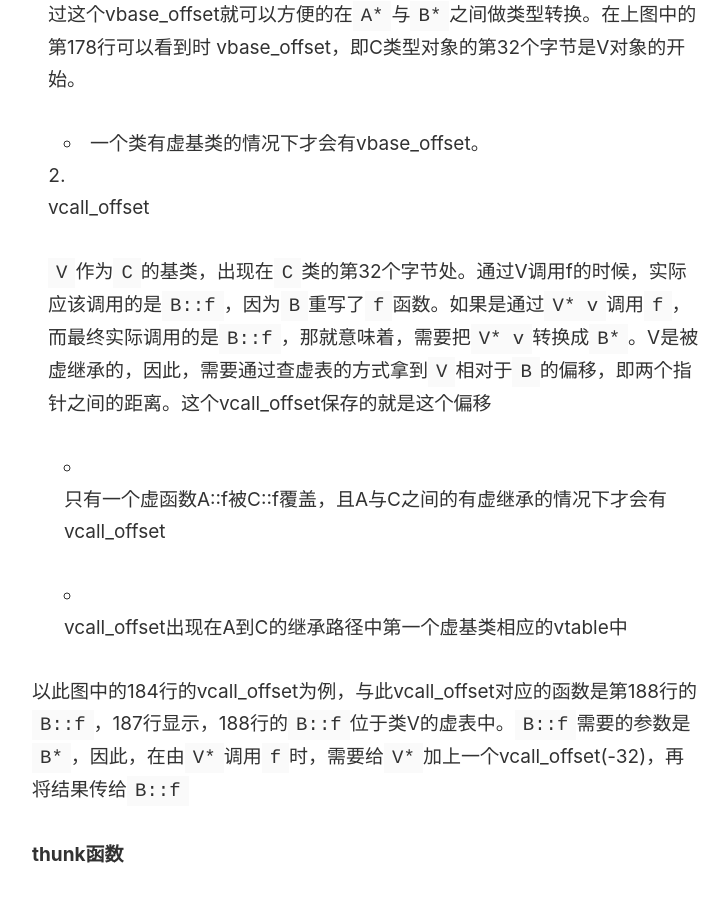
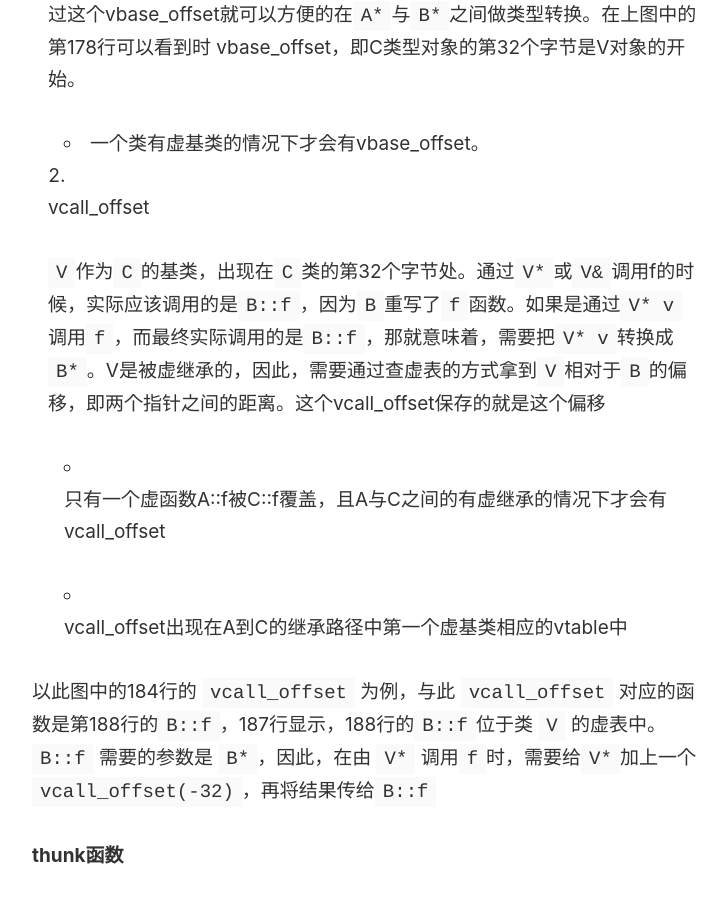
Before and after one commit to ddwolf/ddwolf.github.io, a Jekyll site: the page built from _posts/2024-06-18-cpp-thunk-function.md, in a window 1280 px wide and 900 px high, scrolled down 2726 px. Shown: the whole window, without its empty margins (274-1002 px from the left). Built offline with Jekyll 4.4.1, drawn with Linux system fonts in a browser that asks for light colours.

Commit message:
add type conversion

```diff
--- a/_posts/2024-06-18-cpp-thunk-function.md
+++ b/_posts/2024-06-18-cpp-thunk-function.md
@@ -89,13 +89,13 @@ struct B : public A, public virtual V {double j; virtual void f() override {}};
 
 2. vcall_offset
 
-   `V`作为`C`的基类，出现在`C`类的第32个字节处。通过V调用f的时候，实际应该调用的是`B::f`，因为`B`重写了`f`函数。如果是通过`V* v`调用`f`，而最终实际调用的是`B::f`，那就意味着，需要把`V* v`转换成`B*`。V是被虚继承的，因此，需要通过查虚表的方式拿到`V`相对于`B`的偏移，即两个指针之间的距离。这个vcall_offset保存的就是这个偏移
+   `V`作为`C`的基类，出现在`C`类的第32个字节处。通过`V*`或`V&`调用f的时候，实际应该调用的是`B::f`，因为`B`重写了`f`函数。如果是通过`V* v`调用`f`，而最终实际调用的是`B::f`，那就意味着，需要把`V* v`转换成`B*`。V是被虚继承的，因此，需要通过查虚表的方式拿到`V`相对于`B`的偏移，即两个指针之间的距离。这个vcall_offset保存的就是这个偏移
 
    - 只有一个虚函数A::f被C::f覆盖，且A与C之间的有虚继承的情况下才会有vcall_offset
 
    - vcall_offset出现在A到C的继承路径中第一个虚基类相应的vtable中
 
-以此图中的184行的vcall_offset为例，与此vcall_offset对应的函数是第188行的`B::f`，187行显示，188行的`B::f`位于类V的虚表中。`B::f`需要的参数是`B*`，因此，在由`V*`调用`f`时，需要给`V*`加上一个vcall_offset(-32)，再将结果传给`B::f`
+以此图中的184行的 `vcall_offset` 为例，与此 `vcall_offset` 对应的函数是第188行的`B::f`，187行显示，188行的`B::f`位于类 `V` 的虚表中。`B::f` 需要的参数是 `B*`，因此，在由 `V*` 调用`f`时，需要给`V*`加上一个`vcall_offset(-32)`，再将结果传给`B::f`
 
 **thunk函数**
 
```
Also changed, not shown: _posts/2024-06-18-cpp-thunk-function copy.md (added, +9 -0 lines).
